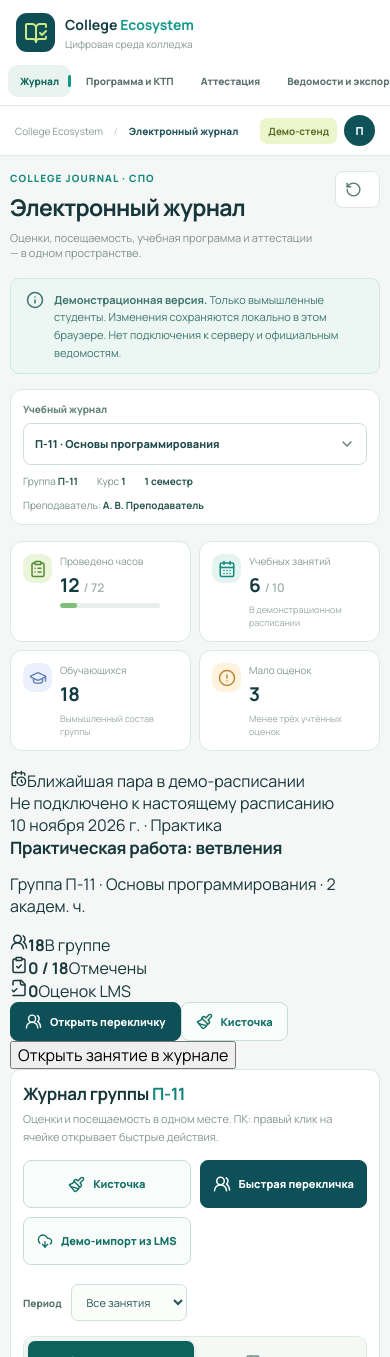
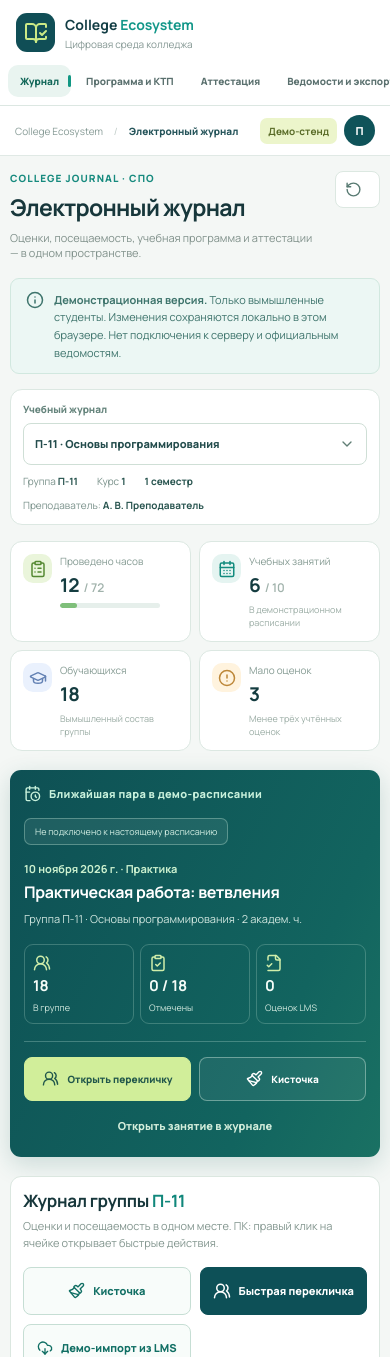
Before and after one commit to AlexeyParfenov12/college-ecosystem-journal, a React (Vite) app: page / in a window 390 px wide. Shown: the top 1357 px of the page. Built offline with nearby package versions, Linux system fonts and the light colour scheme.

Commit message:
style: featured lesson hub and responsive staged grading brush

```diff
--- a/src/styles.css
+++ b/src/styles.css
@@ -200,3 +200,121 @@
   .journal-table .lesson-column{width:32%}
 }
 @media print{.mobile-date-pager{display:none!important}}
+
+
+/* Featured lesson: compact teaching hub, not an actual schedule integration. */
+.featured-lesson{background:linear-gradient(115deg,#0e5054 0%,#12645f 72%,#1a7163 100%);
+  color:#f4fcf7;border-radius:15px;padding:20px 24px;margin:0 0 19px;box-shadow:0 7px 24px #155d5930}
+.featured-top,.featured-content,.featured-actions{display:flex;justify-content:space-between;align-items:center;gap:16px}
+.featured-top{margin-bottom:16px}
+.featured-overline{display:flex;gap:8px;align-items:center;color:#c8f1dc;font-size:11px;font-weight:800;letter-spacing:.3px}
+.featured-demo-label{display:inline-flex;align-items:center;border:1px solid #b2d9ca65;color:#d2eee3;
+  background:#ffffff12;border-radius:7px;padding:6px 10px;font-size:9px}
+.featured-content{align-items:flex-end;margin-bottom:17px}
+.featured-main{min-width:0;max-width:650px}
+.featured-date{font-size:11px;font-weight:700;color:#ccf1cf;margin-bottom:6px}
+.featured-main h2{font-size:20px;line-height:1.35;margin:0 0 7px;color:#fff}
+.featured-main p{font-size:11px;line-height:1.6;color:#d0e6df;margin:0}
+.featured-metrics{display:flex;gap:12px;align-items:stretch}
+.featured-metrics>div{display:flex;min-width:96px;flex-direction:column;align-items:flex-start;gap:5px;
+  border:1px solid #b9ded045;border-radius:9px;padding:11px 12px;background:#fff0}
+.featured-metrics svg{color:#d0eeaa}
+.featured-metrics strong{font-size:18px;line-height:1.25}
+.featured-metrics span{font-size:9px;color:#d2e9df}
+.featured-actions{justify-content:flex-start;flex-wrap:wrap;padding-top:15px;border-top:1px solid #b6dbd14f}
+.featured-actions .primary-button{background:#d1ee9a;color:#20564b;border-color:#d1ee9a}
+.featured-actions .primary-button:hover{background:#e1f9ba}
+.featured-actions .outline-button{background:#ffffff10;color:#fff;border-color:#d0e9de70}
+.featured-actions .outline-button:hover{background:#ffffff25}
+.featured-link{background:transparent;border:0;color:#d3eddb;font-size:11px;font-weight:800;padding:9px 4px}
+.featured-link:hover{text-decoration:underline}
+/* Brush: deliberate, preview-first batch operation */
+.brush-panel{border:1px solid #a6d3ba;border-radius:11px;background:#f6fcf8;
+  margin-bottom:14px;padding:15px;box-shadow:0 3px 16px #175d4420}
+.brush-panel-head,.brush-title,.brush-selection-row,.brush-bottom,.brush-actions,.brush-review-head,
+.brush-review-actions{display:flex;align-items:center;justify-content:space-between;gap:12px;flex-wrap:wrap}
+.brush-title{justify-content:flex-start}
+.brush-title>div{display:flex;flex-direction:column;gap:4px}
+.brush-symbol{display:grid;place-items:center;border-radius:9px;background:#ddf1e3;color:#167057;
+  width:36px;height:36px}
+.brush-title strong{font-size:12px;color:#195f51}
+.brush-title small{font-size:10px;color:#819d8e;line-height:1.5}
+.brush-mode-selector{display:flex;gap:3px;width:max-content;max-width:100%;
+  background:#eaf4eb;border:1px solid #d2e9da;border-radius:8px;padding:3px;margin:13px 0}
+.brush-mode-selector button{border:0;background:transparent;color:#5d8576;font-size:11px;font-weight:800;
+  border-radius:6px;padding:9px 13px}
+.brush-mode-selector button.selected{background:#0e7262;color:#fff}
+.brush-tool-row{display:flex;gap:12px;align-items:center;flex-wrap:wrap}
+.brush-options{display:flex;flex-wrap:wrap;gap:5px}
+.brush-options button{display:flex;flex-direction:column;align-items:center;justify-content:center;
+  gap:3px;border:1px solid #cadfd1;background:#fff;border-radius:8px;min-width:50px;
+  min-height:48px;padding:6px 9px;color:#5c7d6d}
+.brush-options button strong{font-size:15px;color:#256655}
+.brush-options button span{font-size:9px}
+.brush-options button.active{background:#d9f1e1;border-color:#2b9b77;box-shadow:inset 0 0 0 1px #2b9b77}
+.brush-options button:disabled{opacity:.35;cursor:not-allowed}
+.brush-late,.brush-category,.brush-selection-row label{display:flex;align-items:center;gap:8px;
+  font-size:10px;color:#5c8270;font-weight:800}
+.brush-late input,.brush-category select,.brush-selection-row select{border:1px solid #c7decd;
+  background:#fff;border-radius:7px;min-height:42px;padding:6px 9px;color:#25594a;font-size:11px}
+.brush-late input{width:72px}
+.brush-selection-row{justify-content:flex-start;border-top:1px solid #deebe0;
+  padding-top:12px;margin-top:13px}
+.brush-selection-row label{flex-wrap:wrap}
+.brush-selection-row select{max-width:175px}
+.brush-clear{display:inline-flex;align-items:center;gap:6px;font-size:11px;font-weight:800;
+  background:transparent;color:#628476;border:0;padding:9px}
+.brush-clear:disabled{opacity:.4}
+.brush-bottom{border-top:1px solid #d8ebdc;padding-top:12px;margin-top:13px}
+.brush-count{display:flex;align-items:center;gap:8px;flex-wrap:wrap;color:#628976;font-size:11px}
+.brush-count strong{font-size:24px;line-height:1;color:#126b57}
+.brush-count em{font-size:10px;color:#ac6d28;font-style:normal;background:#fff0d9;border-radius:6px;padding:5px}
+.brush-actions{justify-content:flex-end}
+.brush-explain{font-size:10px;line-height:1.65;color:#8ba799;margin:11px 0 0}
+.brush-review{border:1px solid #bddebf;border-radius:9px;background:#fff;
+  margin-top:13px;padding:14px;box-shadow:0 4px 16px #123d2722}
+.brush-review-head strong{font-size:12px;color:#225c4d}
+.brush-review>p{font-size:11px;line-height:1.7;color:#647e70;margin:9px 0}
+.brush-preview-list{max-height:220px;overflow:auto;border:1px solid #e0eee1;border-radius:7px}
+.brush-preview-list>div{display:grid;grid-template-columns:minmax(120px,1fr) 60px minmax(105px,1fr);
+  gap:8px;padding:9px 11px;border-bottom:1px solid #edf4ee;align-items:center;font-size:11px}
+.brush-preview-list>div:last-child{border-bottom:0}
+.brush-preview-list span{font-weight:700;color:#3d6858}
+.brush-preview-list small{font-size:10px;color:#8b9f92}
+.brush-preview-list strong{font-size:10px;color:#1c8973}
+.brush-review-actions{justify-content:flex-end;margin-top:12px}
+.journal-table .cell-button.brush-pending{background:#e4f6da!important;
+  border:2px dashed #449d68!important;box-shadow:inset 0 0 0 1px #fff}
+.journal-table .cell-button.brush-pending:after{content:"✓";position:absolute;top:-3px;right:0;
+  color:#166f48;font-weight:900;font-size:10px}
+.journal-table .cell-button.brush-pending{position:relative}
+@media(max-width:1100px){
+  .featured-content{flex-direction:column;align-items:stretch}
+  .featured-metrics{width:100%}
+  .featured-metrics>div{flex:1;min-width:0}
+}
+@media(max-width:760px){
+  .featured-lesson{padding:15px 14px;border-radius:11px}
+  .featured-top{align-items:flex-start;flex-wrap:wrap}
+  .featured-main h2{font-size:16px}
+  .featured-metrics{gap:6px}
+  .featured-metrics>div{padding:9px 8px}
+  .featured-metrics strong{font-size:15px}
+  .featured-metrics span{font-size:9px}
+  .featured-actions{display:grid;grid-template-columns:1fr 1fr;gap:8px}
+  .featured-actions .primary-button,.featured-actions .outline-button{min-width:0;white-space:normal;font-size:10px;padding:9px;min-height:44px}
+  .featured-link{grid-column:1/-1;text-align:center}
+  .brush-panel{padding:11px}
+  .brush-title{flex:1;min-width:150px}
+  .brush-title small{max-width:270px}
+  .brush-selection-row label{width:100%}
+  .brush-selection-row select{flex:1;max-width:none}
+  .brush-selection-row .outline-button,.brush-clear{flex:1;justify-content:center;min-height:43px}
+  .brush-bottom{align-items:stretch}
+  .brush-actions{width:100%;justify-content:stretch}
+  .brush-actions button{flex:1;white-space:normal}
+  .brush-review-actions{flex-direction:column-reverse;align-items:stretch}
+  .brush-review-actions button{width:100%}
+  .brush-preview-list>div{grid-template-columns:minmax(100px,1fr) 50px minmax(90px,1fr);gap:4px;padding:8px 5px}
+}
+@media print{.featured-lesson,.brush-panel{display:none!important}}
```
